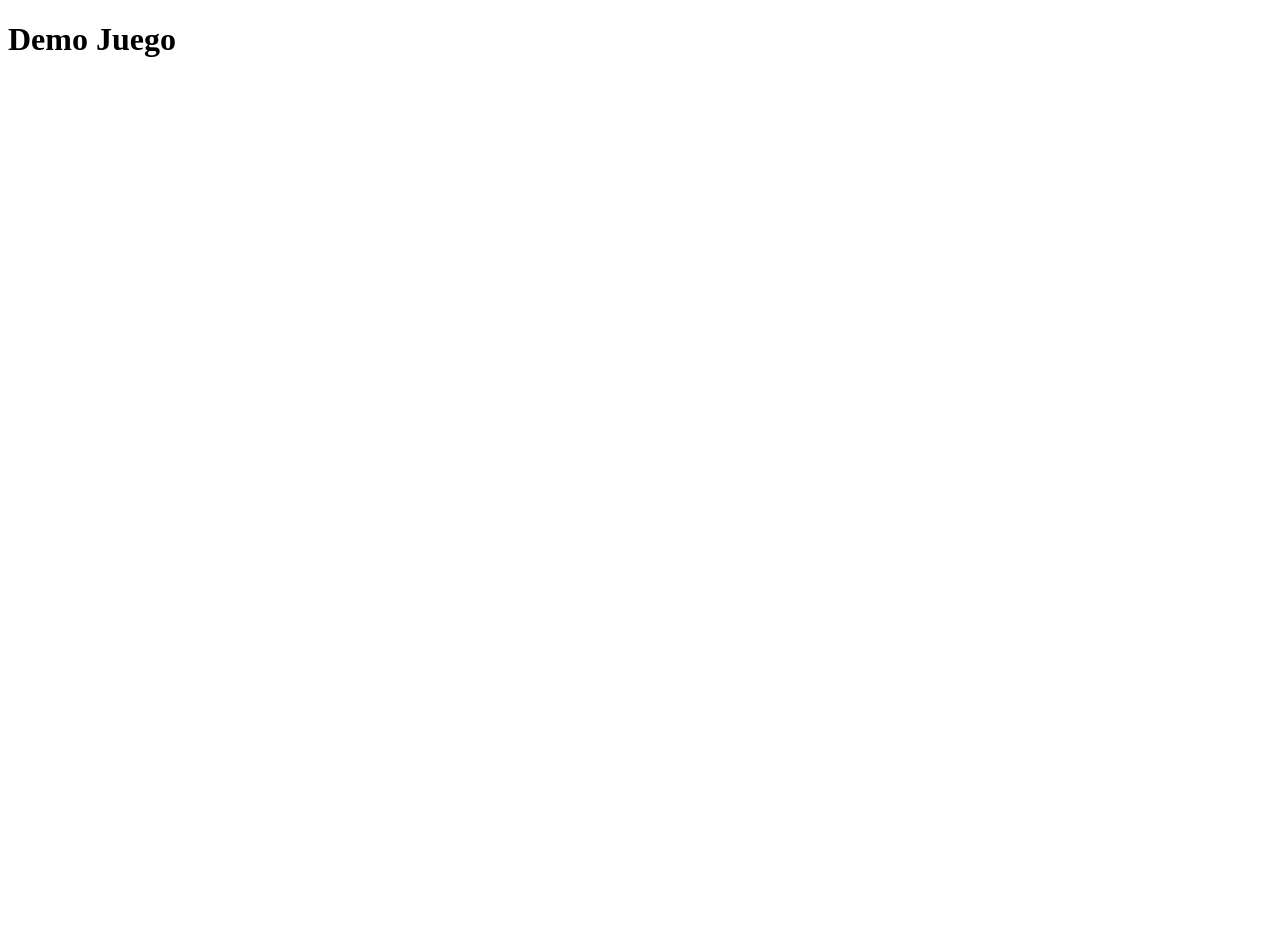
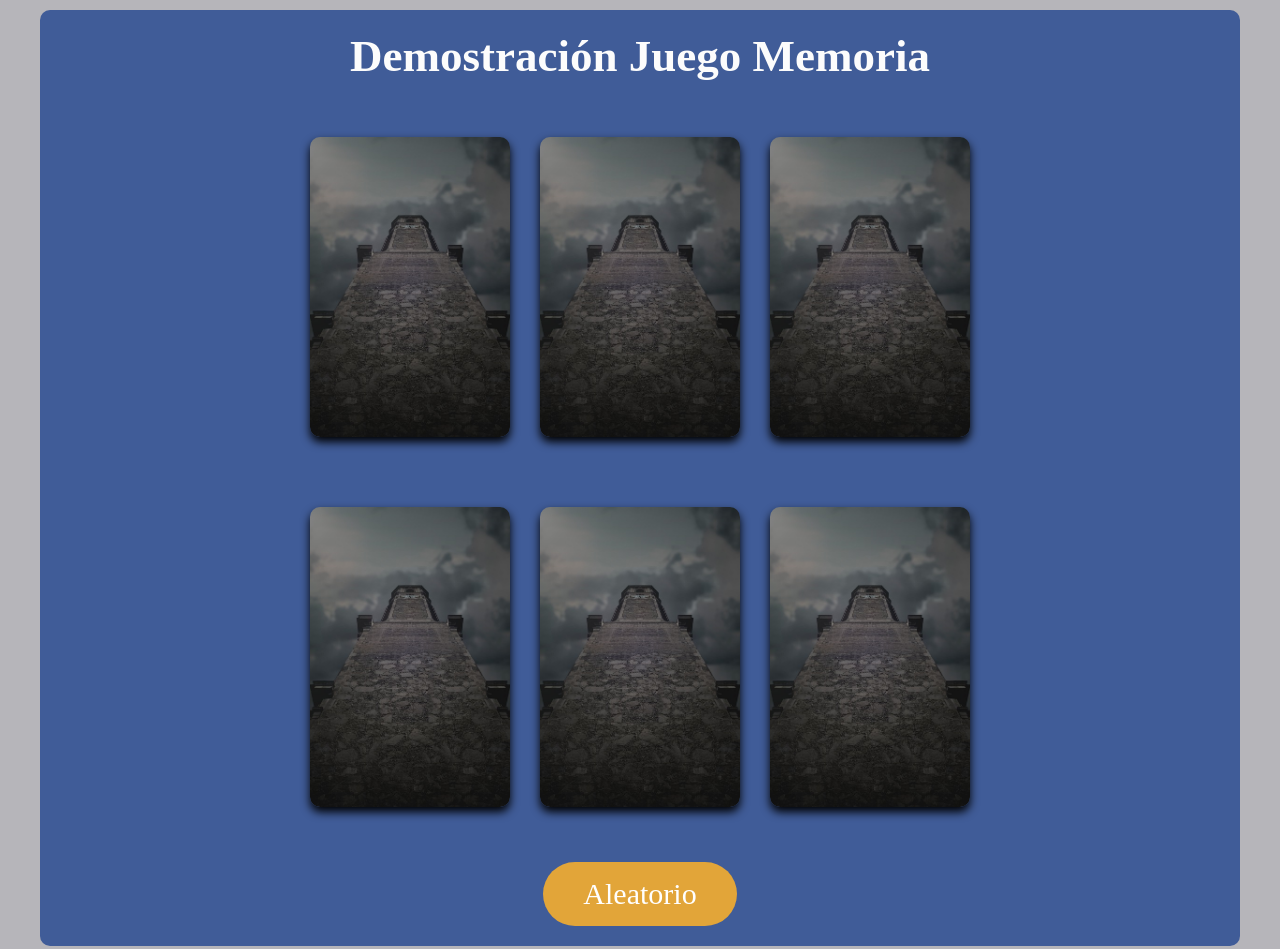
Before and after one commit to jandrespb/game-memory, a plain HTML site: page demo.html in a window 1280 px wide. Before the commit the page ends 800 px from the top, so only its background shows below. Drawn offline with Linux system fonts and the light colour scheme.

Commit message:
feat: :sparkles: demo have styles and conf logic game

```diff
--- /dev/null
+++ b/css/demo.css
@@ -0,0 +1,144 @@
+*{
+    margin: 0;
+    padding: 0;
+    box-sizing: border-box;
+}
+
+body {
+    background: #b6b5ba;
+}
+
+.contenedor {
+    width: 1200px;
+    background: rgba(35, 70, 144, 0.8);
+    margin: 10px auto;
+    border-radius: 10px;
+}
+
+.tituloContenedor {
+    display: flex;
+    align-items: center;
+    justify-content: center;
+}
+
+h1 {
+    font-size: 45px;
+    color:#fcfcfc;
+    padding: 20px;
+
+}
+
+.contenedor_caja {
+    padding: 20px;
+    display: flex;
+    flex-wrap: wrap;
+    align-items: center;
+    justify-content: center;
+}
+
+.carta {
+    position: relative;
+    width: 200px;
+    height: 300px;
+    margin: 15px;
+}
+
+.carta .face {
+    position: absolute;
+    width: 100%;
+    height: 100%;
+    backface-visibility: hidden;
+    border-radius: 10px;
+    overflow: hidden;
+    transition: .5s;
+}
+
+.carta .front {
+    transform: perspective(600px) rotateY(0deg);/* revisar la parte de atras -180deg*/
+    box-shadow: 0 5px 10px #000;
+}
+
+.carta .front img {
+    position: absolute;
+    width: 100%;
+    height: 100%;
+    object-fit: cover;
+}
+
+.carta .backtitulo {
+    transform: perspective(600px) rotateY(180deg); /* revisar la parte de atras 0deg*/
+    background: rgb(64,60,131);
+    display: flex;
+    align-items: center;
+    justify-content: center;
+    color: #f3f3f3;
+    text-align: center;
+    box-shadow: 0 5px 10px #000;
+}
+
+.carta .backtitulo h3 {
+    font-size: 30px;
+    letter-spacing: 1.5px;
+}
+
+.carta .backconcepto {
+    transform: perspective(600px) rotateY(180deg); /* revisar la parte de atras 0deg*/
+    background: rgb(3,55,54);
+    color: #f3f3f3;
+    display: flex;
+    flex-direction: column;
+    justify-content: space-between;
+    text-align: center;
+    box-shadow: 0 5px 10px #000;
+}
+
+.carta .backconcepto h3 {
+    font-size: 30px;
+    letter-spacing: 2px;
+    margin-top: 10px;
+}
+
+.carta .backconcepto p {
+    letter-spacing: 1px;
+}
+
+/*Efectos rotar*/
+
+.carta:hover .front {
+    transform: perspective(600px) rotateY(180deg);
+}
+
+
+.carta:hover .backtitulo {
+    transform: perspective(600px) rotateY(360deg);
+}
+
+.carta:hover .backconcepto {
+    transform: perspective(600px) rotateY(360deg);
+
+}
+
+/*JS*/
+
+.backtitulo.hover{
+    background: rgba(148, 153, 31, 0.4);
+    transform: perspective(600px) rotateY(360deg);
+}
+
+.btnjugar{
+    padding: 20px;
+    display: flex;
+    justify-content: center;
+}
+
+.jugar {
+    background: #e2a539;
+    color: #fff;
+    font-size: 30px;
+    text-decoration: none;
+    padding: 15px 40px;
+    display: inline-block;
+    margin: 0px 10px;
+    border-radius: 100px;
+    cursor: pointer;
+}
--- a/demo.html
+++ b/demo.html
@@ -4,8 +4,93 @@
     <meta charset="UTF-8">
     <meta name="viewport" content="width=device-width, initial-scale=1.0">
     <title>demo juego</title>
+    <link rel="stylesheet" href="css/demo.css">
 </head>
 <body>
-    <h1>Demo Juego</h1>
+    <div class="contenedor">
+        <div class="tituloContenedor">
+            <h1>Demostración Juego Memoria</h1>
+        </div>
+
+        <section>
+            <div class="contenedor_caja" id="titulo">
+
+                <div class="carta" id="titulo_1">
+                    <div class="face front">
+                        <img src="img/sky.jpg" alt="">
+                    </div>
+
+                    <div class="face backtitulo">
+                        <h3>Ejemplo 1</h3>
+                    </div>
+                </div>
+
+                <div class="carta" id="titulo_2">
+                    <div class="face front">
+                        <img src="img/sky.jpg" alt="">
+                    </div>
+
+                    <div class="face backtitulo">
+                        <h3>Ejemplo 2</h3>
+                    </div>
+                </div>
+
+                <div class="carta" id="titulo_3">
+                    <div class="face front">
+                        <img src="img/sky.jpg" alt="">
+                    </div>
+
+                    <div class="face backtitulo">
+                        <h3>Ejemplo 3</h3>
+                    </div>
+                </div>
+
+            </div>
+
+            <div class="contenedor_caja" id="concepto">
+
+                <div class="carta" id="concepto_1">
+                    <div class="face front">
+                        <img src="img/sky.jpg" alt="">
+                    </div>
+
+                    <div class="face backconcepto">
+                        <h3>????</h3>
+                        <p>Lorem, ipsum dolor sit amet consectetur adipisicing elit. Nesciunt harum sed vel delectus illum quisquam, alias enim, aperiam soluta placeat illo. Blanditiis, ullam! Accusantium reprehenderit adipisci iusto harum eligendi aliquid!</p>
+                    </div>
+                </div>
+
+                <div class="carta" id="concepto_2">
+                    <div class="face front">
+                        <img src="img/sky.jpg" alt="">
+                    </div>
+
+                    <div class="face backconcepto">
+                        <h3>????</h3>
+                        <p>Lorem, ipsum dolor sit amet consectetur adipisicing elit. Nesciunt harum sed vel delectus illum quisquam, alias enim, aperiam soluta placeat illo. Blanditiis, ullam! Accusantium reprehenderit adipisci iusto harum eligendi aliquid!</p>
+                    </div>
+                </div>
+
+                <div class="carta" id="concepto_3">
+                    <div class="face front">
+                        <img src="img/sky.jpg" alt="">
+                    </div>
+
+                    <div class="face backconcepto">
+                        <h3>????</h3>
+                        <p>Lorem, ipsum dolor sit amet consectetur adipisicing elit. Nesciunt harum sed vel delectus illum quisquam, alias enim, aperiam soluta placeat illo. Blanditiis, ullam! Accusantium reprehenderit adipisci iusto harum eligendi aliquid!</p>
+                    </div>
+                </div>
+
+            </div>
+
+        </section>
+
+        <div class="btnjugar">
+            <a href="#" class="jugar" id="btn_jugar">Aleatorio</a>
+        </div>
+    </div>
+
+    <script src="js/demo.js"></script>
 </body>
 </html>
--- /dev/null
+++ b/js/demo.js
@@ -0,0 +1,125 @@
+// Array para almacenar el estado de los clics
+const manejoEstadosClick = {
+    titulo: null,
+    concepto: null
+};
+
+// Declaración elementos del DOM
+const titulos = Array.from({ length: 3 }, (_, i) => document.getElementById(`titulo_${i + 1}`));
+const conceptos = Array.from({ length: 3 }, (_, i) => document.getElementById(`concepto_${i + 1}`));
+const contenedorConceptos = document.getElementById('concepto');
+const contenedorTitulos = document.getElementById('titulo');
+const botonAleatorio = document.getElementById('btn_jugar');
+
+
+// Funciones que modifican el CSS
+function cambiarColor(carta, color) {
+
+    const backTitulo = carta.querySelector('.backtitulo');
+    const backConcepto = carta.querySelector('.backconcepto');
+
+    if (backTitulo) backTitulo.style.backgroundColor = color;
+    if (backConcepto) backConcepto.style.backgroundColor = color;
+}
+
+function cambiarPosicionCarta (elemento, transformacion) {
+
+    elemento.style.transform = transformacion;
+}
+
+// Funciones que manejan la lógica del juego
+function confCartasIguales (tituloIndex, conceptoIndex) {
+
+    cambiarColor(titulos[tituloIndex], 'rgba(129, 204, 123, 0.4)');
+    cambiarColor(conceptos[conceptoIndex], 'rgba(129, 204, 123, 0.4)');
+
+    const tituloEtiqueta_h3 = titulos[tituloIndex].querySelector('.backtitulo h3').innerText;
+    conceptos[conceptoIndex].querySelector('.backconcepto h3').innerText = tituloEtiqueta_h3;
+    const backTitulo = titulos[tituloIndex].querySelector('.backtitulo');
+    const backConcepto = conceptos[conceptoIndex].querySelector('.backconcepto');
+
+ cambiarPosicionCarta(backTitulo, 'perspective(600px) rotateY(360deg)');
+ cambiarPosicionCarta(backConcepto, 'perspective(600px) rotateY(360deg)');
+}
+
+function confCartasDiferentes(tituloIndex, conceptoIndex) {
+
+    cambiarColor(titulos[tituloIndex], 'rgba(221, 74, 51, 0.4)');
+    cambiarColor(conceptos[conceptoIndex], 'rgba(221, 74, 51, 1)');
+}
+
+function shuffle(array) {
+
+    for (let i = array.length - 1; i > 0; i--) {
+
+        const j = Math.floor(Math.random() * (i + 1));
+        [array[i], array[j]] = [array[j], array[i]];
+    }
+
+    return array;
+}
+
+
+// Funciones que permiten ejecutar la lógica del juego
+function ejecucionJuegoCartas() {
+
+    if (manejoEstadosClick.titulo !== null && manejoEstadosClick.concepto !== null) {
+
+        const tituloIndex = parseInt(manejoEstadosClick.titulo.replace('titulo_', '')) - 1;
+        const conceptoIndex = parseInt(manejoEstadosClick.concepto.replace('concepto_', '')) - 1;
+
+        if (tituloIndex === conceptoIndex) {
+            console.log('Son iguales');
+            confCartasIguales(tituloIndex, conceptoIndex);
+
+        } else {
+            console.log('Son diferentes');
+            confCartasDiferentes(tituloIndex, conceptoIndex);
+
+            setTimeout(() => {
+                cambiarColor(titulos[tituloIndex], 'rgba(148, 153, 31, 0.4)');
+            }, 2000);
+        }
+
+        manejoEstadosClick.titulo = null;
+        manejoEstadosClick.concepto = null;
+    }
+}
+
+function ejecucionAleatoriaCartas(container) {
+
+    const elementsArray = Array.from(container.children);
+    const shuffledElements = shuffle(elementsArray);
+
+    while (container.firstChild) {
+        container.removeChild(container.firstChild);
+    }
+
+    shuffledElements.forEach(element => {
+        container.appendChild(element);
+    });
+}
+
+
+// llamado de los eventos de clic para cada elemento (título, concepto y aleatorio)
+titulos.forEach((contenedorTitulo, index) => {
+    contenedorTitulo.addEventListener('click', () => {
+
+            manejoEstadosClick.titulo = `titulo_${index + 1}`;
+            const backTitulo = contenedorTitulo.querySelector('.backtitulo');
+            backTitulo.classList.toggle('hover');
+            ejecucionJuegoCartas();
+    });
+});
+
+conceptos.forEach((contenedorConcepto, index) => {
+    contenedorConcepto.addEventListener('click', () => {
+        manejoEstadosClick.concepto = `concepto_${index + 1}`;
+        ejecucionJuegoCartas();
+    });
+});
+
+botonAleatorio.addEventListener('click', () => {
+    ejecucionAleatoriaCartas(contenedorTitulos);
+    ejecucionAleatoriaCartas(contenedorConceptos);
+});
```
Also changed, not shown: img/sky.jpg (added).
